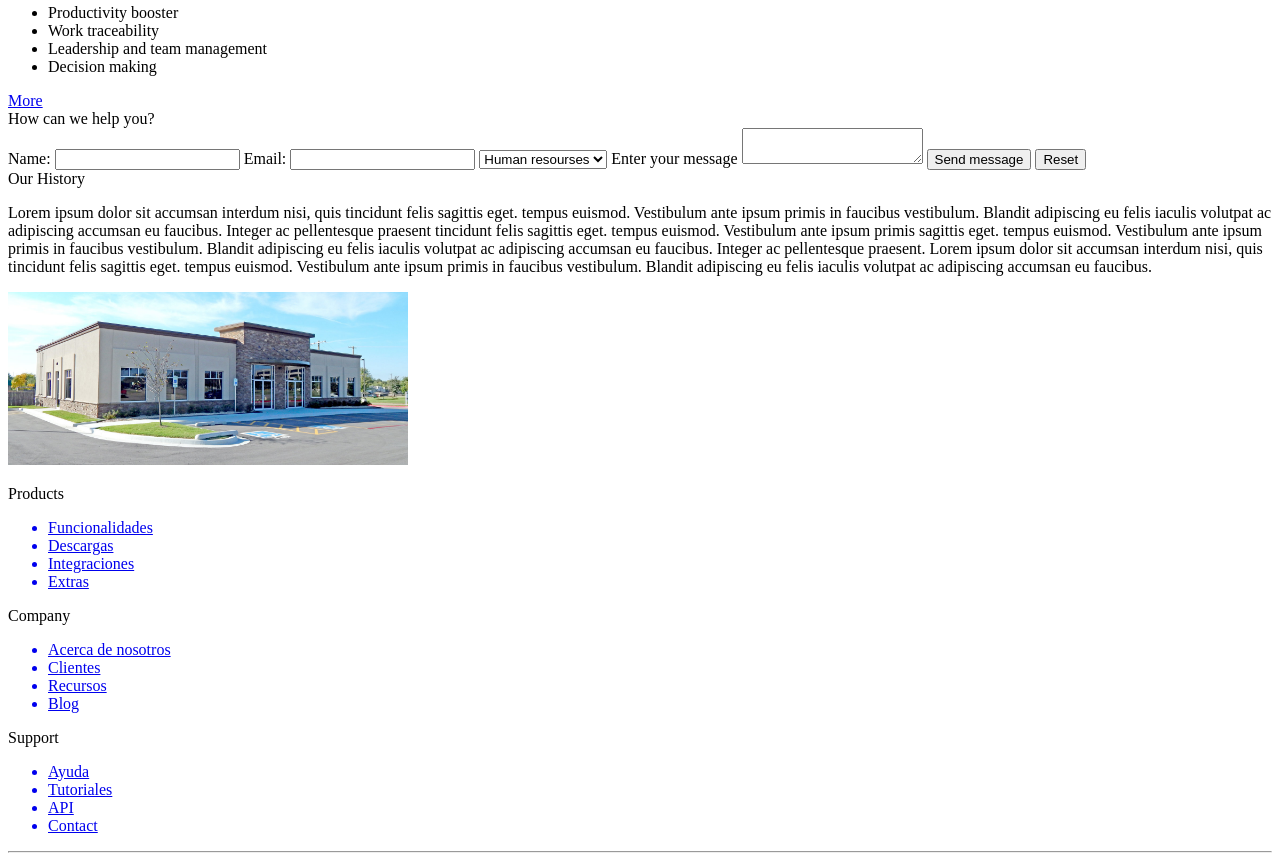
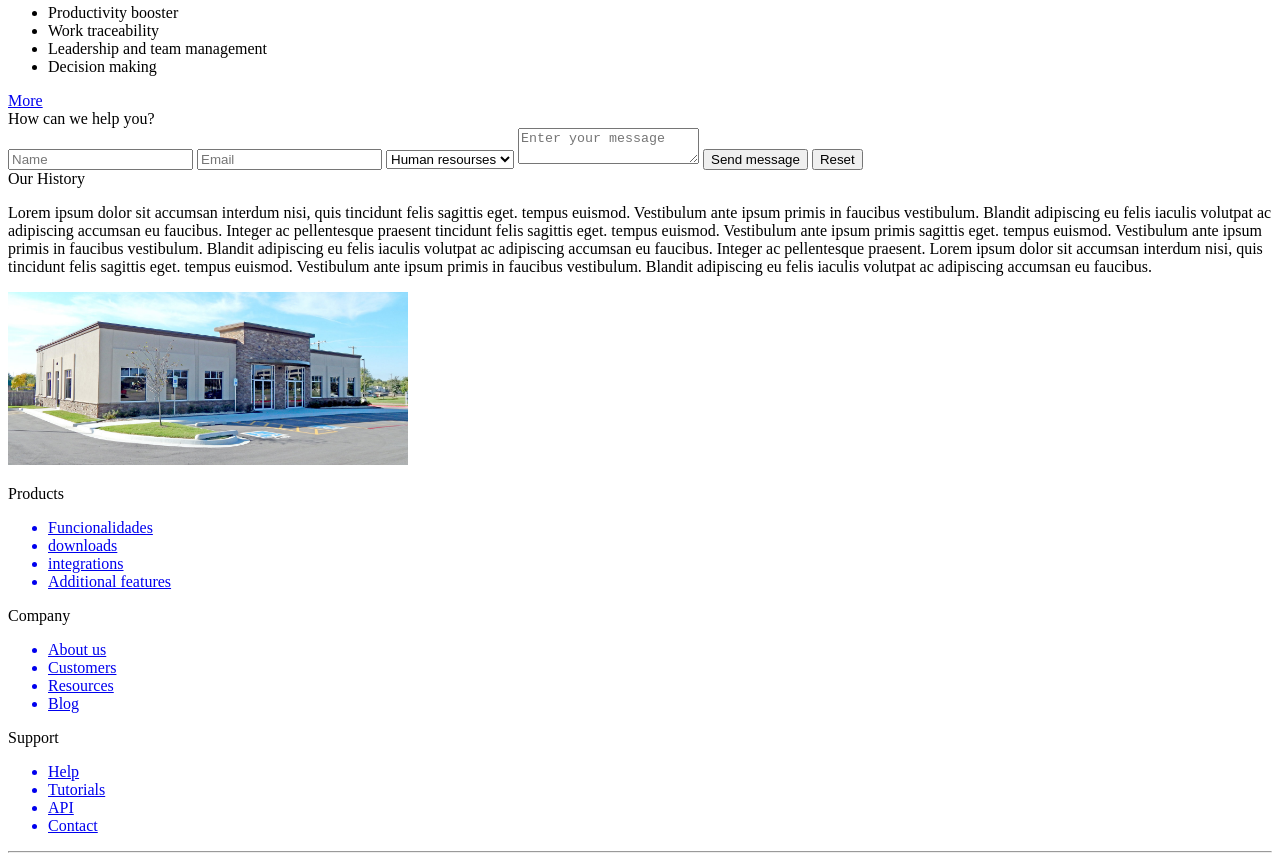
Before and after one commit to SebastianCocci/BaSP-M2022-Etapa-1, a plain HTML site: page semana01/index.html in a window 1280 px wide. Shown: the part 1340-2198 px from the top of the page. Drawn offline with Linux system fonts and the light colour scheme.

Commit message:
corrections

```diff
--- a/semana01/index.html
+++ b/semana01/index.html
@@ -77,17 +77,14 @@
         <article id="help">
             <h10>How can we help you?</h10>
             <form action="/formulario" method="post">
-                <label for="name">Name:</label>
-                <input type="text" id="name" name="name">
-                <label for="email">Email:</label>
-                <input type="email" id="email" name="email">
+                <input type="text" id="name" name="name" placeholder="Name">
+                <input type="email" id="email" name="email" placeholder="Email">
                 <select>
                     <option>Human resourses</option>
                     <option>Admin</option>
                     <option>Employee</option>
                 </select>
-                <label for="message">Enter your message</label>
-                <textarea id="message" name="message"></textarea>
+                <textarea id="message" name="message" placeholder="Enter your message"></textarea>
                 <button type="submit">Send message</button>
                 <button type="reset">Reset</button>
             </form>
@@ -116,25 +113,25 @@
             <p>Products</p>
             <ul>
                 <a href="#"><li>Funcionalidades</li></a>
-                <a href="#"><li>Descargas</li></a>
-                <a href="#"><li>Integraciones</li></a>
-                <a href="#"><li>Extras</li></a>
+                <a href="#"><li>downloads</li></a>
+                <a href="#"><li>integrations</li></a>
+                <a href="#"><li>Additional features</li></a>
             </ul>
         </article>
         <article id="company">
             <p>Company</p>
             <ul>
-                <a href="#"><li>Acerca de nosotros</li></a>
-                <a href="#"><li>Clientes</li></a>
-                <a href="#"><li>Recursos</li></a>
+                <a href="#"><li>About us</li></a>
+                <a href="#"><li>Customers</li></a>
+                <a href="#"><li>Resources</li></a>
                 <a href="#"><li>Blog</li></a>
             </ul>
         </article>
         <article id="support">
             <p>Support</p>
             <ul>
-                <a href="#"><li>Ayuda</li></a>
-                <a href="#"><li>Tutoriales</li></a>
+                <a href="#"><li>Help</li></a>
+                <a href="#"><li>Tutorials</li></a>
                 <a href="#"><li>API</li></a>
                 <a href="#"><li>Contact</li></a>
             </ul>
```
